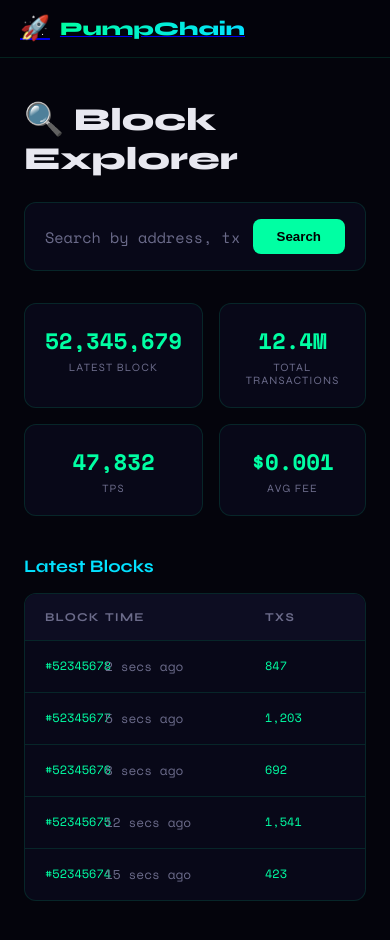
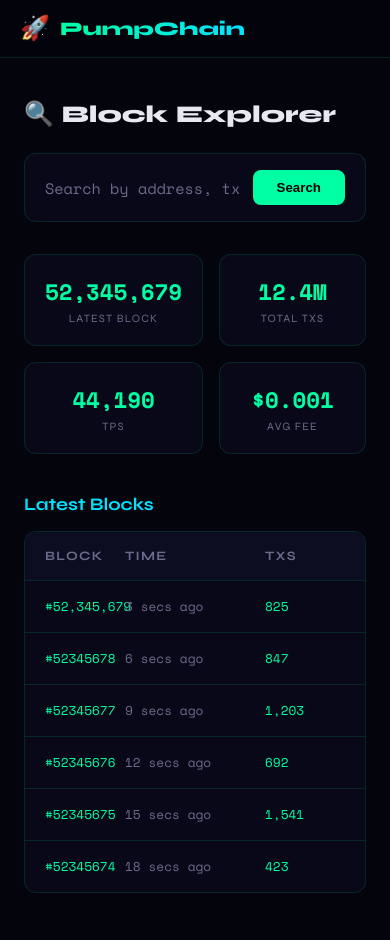
Before and after one commit to Ciooo44/pumpchain, a website: page frontend/public/explorer.html in a window 390 px wide. Drawn offline with nearby package versions, Linux system fonts and the light colour scheme.

Commit message:
Fix Block Explorer - simplified and working version

```diff
--- a/frontend/public/explorer.html
+++ b/frontend/public/explorer.html
@@ -1,128 +1,235 @@
 <!DOCTYPE html>
 <html lang="en">
 <head>
-  <meta charset="UTF-8"/>
-  <meta name="viewport" content="width=device-width, initial-scale=1.0"/>
+  <meta charset="UTF-8">
+  <meta name="viewport" content="width=device-width, initial-scale=1.0">
   <title>Explorer | PumpChain</title>
-  <link href="https://fonts.googleapis.com/css2?family=Space+Mono:wght@400;700&family=Syne:wght@400;600;700;800&display=swap" rel="stylesheet"/>
+  <link href="https://fonts.googleapis.com/css2?family=Space+Mono:wght@400;700&family=Syne:wght@400;600;700;800&display=swap" rel="stylesheet">
   <style>
-    :root {
-      --green:   #00FFA3;
-      --cyan:    #03E1FF;
-      --purple:  #9945FF;
-      --pink:    #FF3CAC;
-      --bg:      #04040C;
-      --bg2:     #080818;
-      --bg3:     #0D0D22;
-      --border:  rgba(0,255,163,0.12);
-      --text:    #E8E8F0;
-      --muted:   #6B6B8A;
-    }
-    * { margin:0; padding:0; box-sizing:border-box; }
+    * { margin: 0; padding: 0; box-sizing: border-box; }
+
     body {
-      background: var(--bg);
-      color: var(--text);
+      background: #04040C;
+      color: #E8E8F0;
       font-family: 'Syne', sans-serif;
       min-height: 100vh;
     }
+
     nav {
-      position: fixed; top:0; left:0; right:0; z-index:100;
-      display:flex; align-items:center; justify-content:space-between;
+      position: fixed;
+      top: 0;
+      left: 0;
+      right: 0;
+      z-index: 100;
+      display: flex;
+      align-items: center;
+      justify-content: space-between;
       padding: 18px 48px;
       background: rgba(4,4,12,0.85);
       backdrop-filter: blur(20px);
-      border-bottom: 1px solid var(--border);
+      border-bottom: 1px solid rgba(0,255,163,0.12);
     }
-    .nav-logo { display:flex; align-items:center; gap:10px; font-weight:800; font-size:1.2rem; }
-    .logo-text { background: linear-gradient(90deg, var(--green), var(--cyan)); -webkit-background-clip:text; -webkit-text-fill-color:transparent; }
-    .nav-links { display:flex; gap:8px; }
-    .nav-links a { color: var(--muted); text-decoration:none; font-size:.85rem; font-weight:600; padding: 8px 18px; border-radius:8px; border: 1px solid transparent; transition: all .2s; }
-    .nav-links a:hover, .nav-links a.active { color: var(--green); border-color: var(--border); background: rgba(0,255,163,0.05); }
-    .container { max-width: 1200px; margin: 0 auto; padding: 100px 24px 60px; }
-    h1 { font-size: 2rem; font-weight:800; margin-bottom: 24px; }
+
+    .nav-logo {
+      display: flex;
+      align-items: center;
+      gap: 10px;
+      font-weight: 800;
+      font-size: 1.2rem;
+      text-decoration: none;
+    }
+
+    .logo-text {
+      background: linear-gradient(90deg, #00FFA3, #03E1FF);
+      -webkit-background-clip: text;
+      -webkit-text-fill-color: transparent;
+    }
+
+    .nav-links {
+      display: flex;
+      gap: 8px;
+    }
+
+    .nav-links a {
+      color: #6B6B8A;
+      text-decoration: none;
+      font-size: 0.85rem;
+      font-weight: 600;
+      padding: 8px 18px;
+      border-radius: 8px;
+      border: 1px solid transparent;
+      transition: all 0.2s;
+    }
+
+    .nav-links a:hover,
+    .nav-links a.active {
+      color: #00FFA3;
+      border-color: rgba(0,255,163,0.12);
+      background: rgba(0,255,163,0.05);
+    }
+
+    .container {
+      max-width: 1200px;
+      margin: 0 auto;
+      padding: 100px 24px 60px;
+    }
+
+    h1 {
+      font-size: 2rem;
+      font-weight: 800;
+      margin-bottom: 24px;
+    }
+
     .search-box {
-      background: var(--bg2);
-      border: 1px solid var(--border);
+      background: #080818;
+      border: 1px solid rgba(0,255,163,0.12);
       border-radius: 12px;
       padding: 16px 20px;
       display: flex;
       gap: 12px;
       margin-bottom: 32px;
     }
+
     .search-box input {
       flex: 1;
       background: transparent;
       border: none;
-      color: var(--text);
+      color: #E8E8F0;
       font-family: 'Space Mono', monospace;
       font-size: 0.95rem;
     }
-    .search-box input:focus { outline: none; }
-    .search-box input::placeholder { color: var(--muted); }
+
+    .search-box input:focus {
+      outline: none;
+    }
+
+    .search-box input::placeholder {
+      color: #6B6B8A;
+    }
+
     .search-btn {
       padding: 10px 24px;
-      background: var(--green);
+      background: #00FFA3;
       color: #000;
       border: none;
       border-radius: 8px;
       font-weight: 700;
       cursor: pointer;
     }
-    .stats-row {
+
+    .stats-grid {
       display: grid;
       grid-template-columns: repeat(4, 1fr);
       gap: 16px;
       margin-bottom: 40px;
     }
-    .stat-box {
-      background: var(--bg2);
-      border: 1px solid var(--border);
+
+    .stat-card {
+      background: #080818;
+      border: 1px solid rgba(0,255,163,0.12);
       border-radius: 12px;
       padding: 20px;
       text-align: center;
     }
-    .stat-value { font-size: 1.4rem; font-weight: 800; color: var(--green); font-family: 'Space Mono', monospace; }
-    .stat-label { font-size: 0.7rem; color: var(--muted); text-transform: uppercase; letter-spacing: 0.1em; margin-top: 4px; }
-    .section-title { font-size: 1.1rem; font-weight: 700; margin-bottom: 16px; color: var(--cyan); }
+
+    .stat-value {
+      font-size: 1.4rem;
+      font-weight: 800;
+      color: #00FFA3;
+      font-family: 'Space Mono', monospace;
+    }
+
+    .stat-label {
+      font-size: 0.7rem;
+      color: #6B6B8A;
+      text-transform: uppercase;
+      letter-spacing: 0.1em;
+      margin-top: 4px;
+    }
+
+    .section-title {
+      font-size: 1.1rem;
+      font-weight: 700;
+      margin-bottom: 16px;
+      color: #03E1FF;
+    }
+
     .blocks-table {
-      background: var(--bg2);
-      border: 1px solid var(--border);
+      background: #080818;
+      border: 1px solid rgba(0,255,163,0.12);
       border-radius: 12px;
       overflow: hidden;
     }
+
     .table-header {
       display: grid;
       grid-template-columns: 100px 1fr 150px 100px;
       padding: 16px 20px;
-      background: var(--bg3);
+      background: #0D0D22;
       font-size: 0.75rem;
       font-weight: 700;
       text-transform: uppercase;
       letter-spacing: 0.1em;
-      color: var(--muted);
+      color: #6B6B8A;
     }
+
     .table-row {
       display: grid;
       grid-template-columns: 100px 1fr 150px 100px;
       padding: 16px 20px;
-      border-top: 1px solid var(--border);
+      border-top: 1px solid rgba(0,255,163,0.12);
       font-size: 0.9rem;
       font-family: 'Space Mono', monospace;
     }
-    .table-row:hover { background: rgba(0,255,163,0.03); }
-    .block-num { color: var(--green); }
-    .tx-hash { color: var(--cyan); }
-    .time { color: var(--muted); font-size: 0.8rem; }
-    .status { color: var(--green); }
+
+    .table-row:hover {
+      background: rgba(0,255,163,0.03);
+    }
+
+    .block-num {
+      color: #00FFA3;
+    }
+
+    .tx-hash {
+      color: #03E1FF;
+    }
+
+    .time {
+      color: #6B6B8A;
+      font-size: 0.8rem;
+    }
+
+    .tx-count {
+      color: #00FFA3;
+    }
+
     @media (max-width: 768px) {
-      nav { padding: 14px 20px; }
-      .nav-links { display: none; }
-      .stats-row { grid-template-columns: repeat(2, 1fr); }
-      .table-header, .table-row {
-        grid-template-columns: 60px 1fr 80px;
-        font-size: 0.75rem;
+      nav {
+        padding: 14px 20px;
       }
-      .table-header > :nth-child(2), .table-row > :nth-child(2) { display: none; }
+
+      .nav-links {
+        display: none;
+      }
+
+      h1 {
+        font-size: 1.5rem;
+      }
+
+      .stats-grid {
+        grid-template-columns: repeat(2, 1fr);
+      }
+
+      .table-header,
+      .table-row {
+        grid-template-columns: 80px 1fr 80px;
+        font-size: 0.8rem;
+      }
+
+      .table-header > :nth-child(2),
+      .table-row > :nth-child(2) {
+        display: none;
+      }
     }
   </style>
 </head>
@@ -144,24 +251,24 @@
     <h1>🔍 Block Explorer</h1>
 
     <div class="search-box">
-      <input type="text" id="searchInput" placeholder="Search by address, tx hash, block number...">
+      <input type="text" id="searchInput" placeholder="Search by address, tx hash, or block number...">
       <button class="search-btn" onclick="search()">Search</button>
     </div>
 
-    <div class="stats-row">
-      <div class="stat-box">
+    <div class="stats-grid">
+      <div class="stat-card">
         <div class="stat-value" id="latestBlock">52,345,678</div>
         <div class="stat-label">Latest Block</div>
       </div>
-      <div class="stat-box">
+      <div class="stat-card">
         <div class="stat-value" id="totalTx">12.4M</div>
-        <div class="stat-label">Total Transactions</div>
+        <div class="stat-label">Total Txs</div>
       </div>
-      <div class="stat-box">
+      <div class="stat-card">
         <div class="stat-value" id="tps">47,832</div>
         <div class="stat-label">TPS</div>
       </div>
-      <div class="stat-box">
+      <div class="stat-card">
         <div class="stat-value" id="avgFee">$0.001</div>
         <div class="stat-label">Avg Fee</div>
       </div>
@@ -175,55 +282,94 @@
         <div>Time</div>
         <div>Txs</div>
       </div>
+      <div id="blocksList">
         <div class="table-row">
           <div class="block-num">#52345678</div>
           <div class="tx-hash">pump7x...3a9f</div>
           <div class="time">2 secs ago</div>
-        <div class="status">847</div>
+          <div class="tx-count">847</div>
         </div>
         <div class="table-row">
           <div class="block-num">#52345677</div>
           <div class="tx-hash">pump9a...2b8c</div>
           <div class="time">5 secs ago</div>
-        <div class="status">1,203</div>
+          <div class="tx-count">1,203</div>
         </div>
         <div class="table-row">
           <div class="block-num">#52345676</div>
           <div class="tx-hash">pump4d...8e1a</div>
           <div class="time">8 secs ago</div>
-        <div class="status">692</div>
+          <div class="tx-count">692</div>
         </div>
         <div class="table-row">
           <div class="block-num">#52345675</div>
           <div class="tx-hash">pump2f...5c7d</div>
           <div class="time">12 secs ago</div>
-        <div class="status">1,541</div>
+          <div class="tx-count">1,541</div>
         </div>
         <div class="table-row">
           <div class="block-num">#52345674</div>
           <div class="tx-hash">pump8b...1f4e</div>
           <div class="time">15 secs ago</div>
-        <div class="status">423</div>
+          <div class="tx-count">423</div>
+        </div>
       </div>
     </div>
   </div>
 
   <script>
+    let currentBlock = 52345678;
+
     function search() {
       const query = document.getElementById('searchInput').value;
       if (!query) {
         alert('Please enter a search query!');
         return;
       }
-      alert(`🔍 Searching for: ${query}\n\nThis would query the PumpChain blockchain!`);
+      alert('🔍 Searching for: ' + query + '\n\nThis would query the PumpChain blockchain!');
     }
 
-    // Animate block number
+    function addNewBlock() {
+      currentBlock++;
+      const blocksList = document.getElementById('blocksList');
+      const newRow = document.createElement('div');
+      newRow.className = 'table-row';
+      newRow.innerHTML = `
+        <div class="block-num">#${currentBlock.toLocaleString()}</div>
+        <div class="tx-hash">pump${Math.random().toString(36).substring(2, 5)}...${Math.random().toString(36).substring(2, 6)}</div>
+        <div class="time">just now</div>
+        <div class="tx-count">${Math.floor(Math.random() * 1500 + 200)}</div>
+      `;
+      blocksList.insertBefore(newRow, blocksList.firstChild);
+
+      // Remove last row if more than 10
+      if (blocksList.children.length > 10) {
+        blocksList.removeChild(blocksList.lastChild);
+      }
+
+      // Update latest block stat
+      document.getElementById('latestBlock').textContent = currentBlock.toLocaleString();
+
+      // Update times
+      updateTimes();
+    }
+
+    function updateTimes() {
+      const times = document.querySelectorAll('.time');
+      times.forEach((time, index) => {
+        const seconds = (index + 1) * 3;
+        time.textContent = seconds + ' secs ago';
+      });
+    }
+
+    // Add new block every 5 seconds
+    setInterval(addNewBlock, 5000);
+
+    // Update TPS randomly
     setInterval(() => {
-      const blockEl = document.getElementById('latestBlock');
-      let current = parseInt(blockEl.textContent.replace(/,/g, ''));
-      blockEl.textContent = (current + 1).toLocaleString();
-    }, 5000);
+      const tps = Math.floor(Math.random() * 10000 + 40000);
+      document.getElementById('tps').textContent = tps.toLocaleString();
+    }, 3000);
   </script>
 </body>
 </html>
```
Lines whose indentation alone changed are shown as unchanged.
